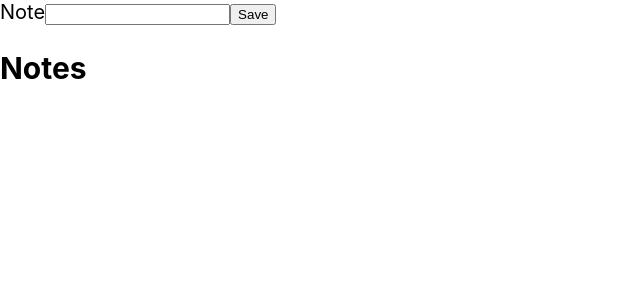
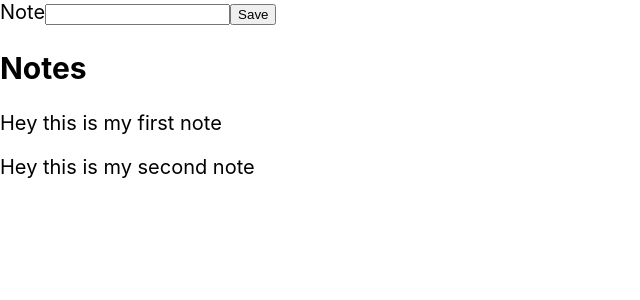
Before and after one commit to amanRecreates/issue-tracking-system, a React (Create React App) app: page / in a window 1280 px wide. Shown: the top 300 px of the page, without its empty margins (0-640 px from the left). Built offline with nearby package versions, Linux system fonts and the light colour scheme; data requests are answered from the project's data file.

Commit message:
successfully fetched data from local DB using json-server

```diff
--- a/src/App.js
+++ b/src/App.js
@@ -1,10 +1,21 @@
-import { useState } from 'react';
+import { useEffect, useState } from 'react';
 import style from './App.module.scss';
 
 function App() {
 
-    const [notes, setNotes] = useState([])
+    const [notes, setNotes] = useState(null)
     const [body, setBody] = useState('')
+
+
+    useEffect(() => {
+        fetch('http://localhost:8000/notes')
+            .then(res => {
+                return res.json()
+            })
+            .then(data => {
+                setNotes(data)
+            })
+    }, [])
 
     const handleSubmitForm = (e) => {
         e.preventDefault()
@@ -18,6 +29,7 @@ function App() {
             tempNotes.push(note)
             setNotes(tempNotes)
             setBody('')
+
         }
     }
 
@@ -30,7 +42,7 @@ function App() {
             </form>
             <div className={style.notes}>
                 <h2>Notes</h2>
-                {notes.map(note => <p key={note.id}>{note.body}</p>)}
+                {notes && notes.map(note => <p key={note.id}>{note.body}</p>)}
             </div>
         </div>
     );
--- /dev/null
+++ b/src/data/db.json
@@ -0,0 +1,12 @@
+{
+    "notes": [
+        {
+            "body": "Hey this is my first note",
+            "id": 0
+        },
+        {
+            "body": "Hey this is my second note",
+            "id": 1
+        }
+    ]
+}
```
